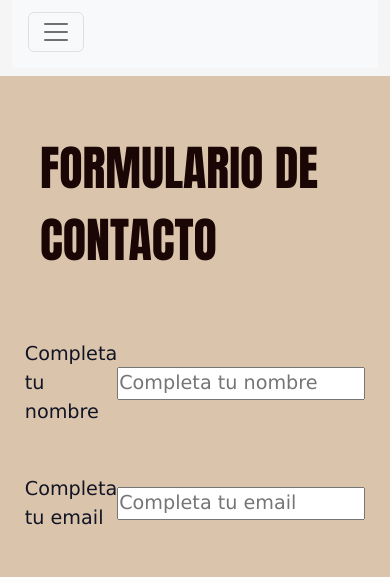
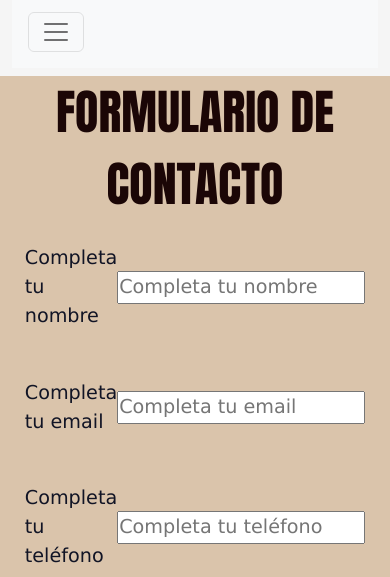
Before and after one commit to vickygiraudo/FlorecerModaCircularProyecto, a website: page pages/contactos.html in a window 390 px wide. Shown: the part 250-827 px from the top of the page. Drawn offline with nearby package versions, Linux system fonts and the light colour scheme; a web font is replaced by a local one.

Commit message:
cambios para que sea responsive pagina contactos

```diff
--- a/pages/contactos.html
+++ b/pages/contactos.html
@@ -66,7 +66,7 @@
     <main class="main">
       <form action="" method="GET">
          <FIELDset>
-              <LEGENd>FORMULARIO DE CONTACTO</LEGENd>
+              <LEGENd class="tituloformulario">FORMULARIO DE CONTACTO</LEGENd>
 
               <div>
                  <label for="nombre">Completa tu nombre</label>
--- a/scss/utilities/_contactos.scss
+++ b/scss/utilities/_contactos.scss
@@ -1,25 +1,24 @@
 /*Propiedades de la página contactos */
 main{
     form{
+      FIELDset{
          legend {
             @include flex;
             color: $colortitulospricipales;
             font-family: Impact, Haettenschweiler, 'Arial Narrow Bold', sans-serif;
             font-size: 3rem;
-           margin: 2rem 1rem 1.5rem 1rem;
-           padding: 1.5rem;
+            text-align: center
          }
 
          div {
             @include flex;
             color:#111425;
-             font-family: Verdana, Geneva, Tahoma, sans-serif;
+            font-family: Verdana, Geneva, Tahoma,sans-serif;
             font-size: 1.2rem;
             width:bold;
             margin: 1rem;
             padding: 1rem;
          }
-
          .botones{
             @extend %botones;
          }
@@ -29,6 +28,8 @@ main{
          }
       }
 
+    }
+
     .flores{
        display: none;
     }
```
Also changed, not shown: css/main.css. Lines whose indentation alone changed are shown as unchanged.
